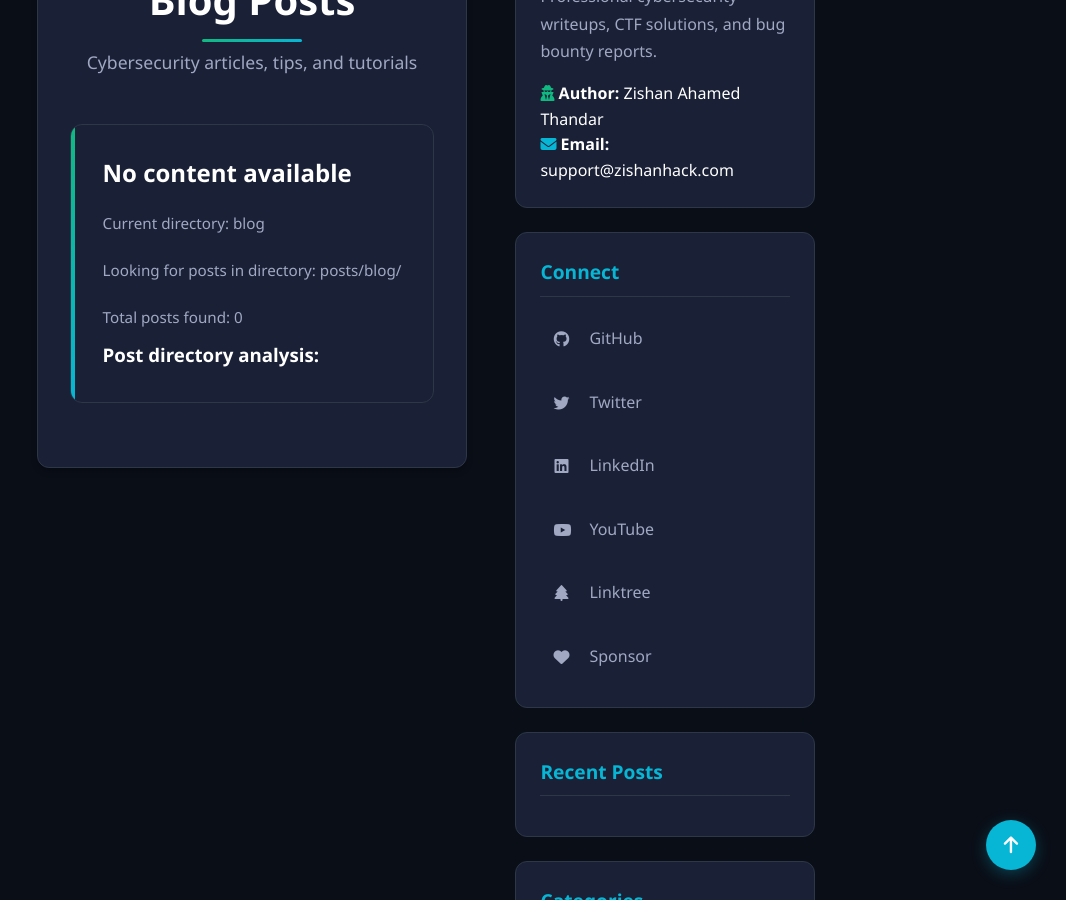
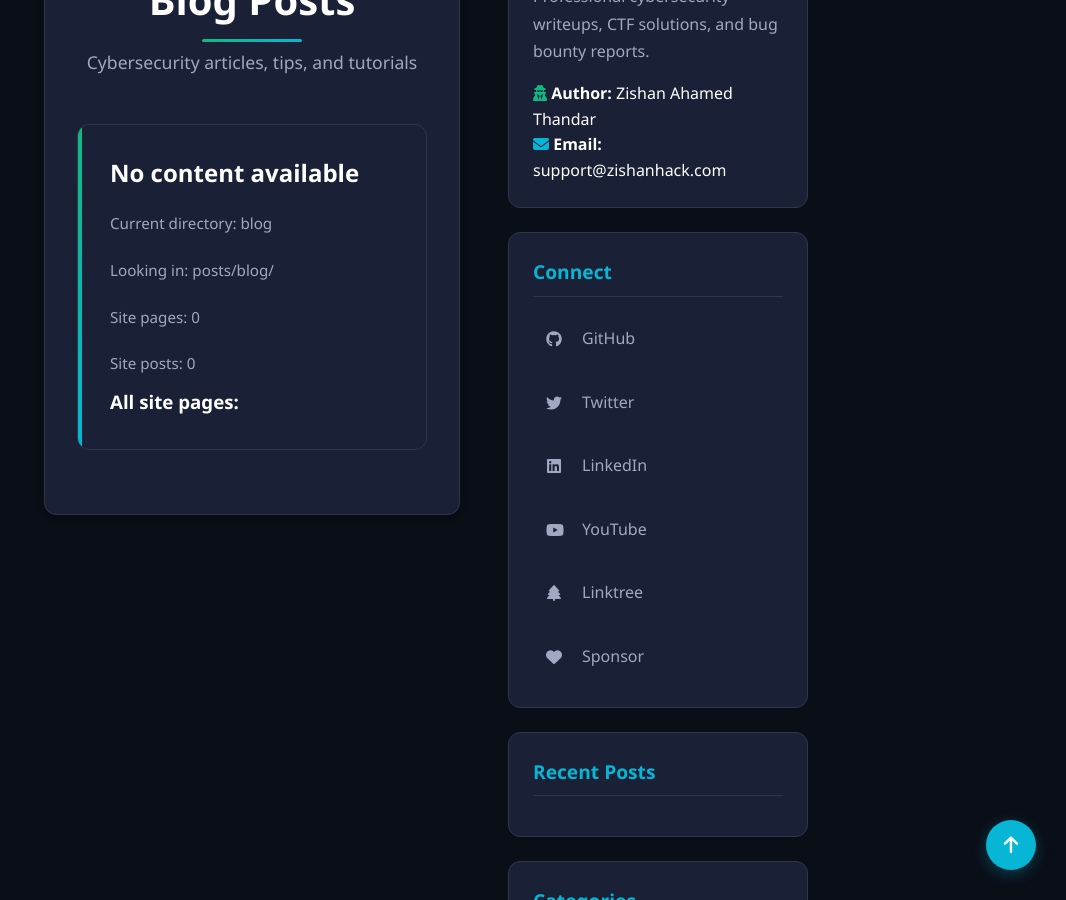
Before and after one commit to ZishanAdThandar/WriteUps, a Jekyll site: the page built from posts/blog/index.md, in a window 1280 px wide and 900 px high, scrolled down 378 px. Shown: the whole window, without its empty margins (214-1280 px from the left). Built offline with Jekyll 4.4.1, drawn with Linux system fonts in a browser that asks for light colours.

Commit message:
modified:   _layouts/list.html

```diff
--- a/_layouts/list.html
+++ b/_layouts/list.html
@@ -14,44 +14,44 @@
     {% comment %} Get the directory name from the current page's URL {% endcomment %}
     {% assign current_dir = page.url | split: '/' | slice: 2 | first %}
 
-    {% comment %} Debug info {% endcomment %}
-    <!-- Current directory from URL: {{ current_dir }} -->
-    <!-- Page URL: {{ page.url }} -->
-    <!-- Page category: {{ page.category }} -->
-    <!-- Site posts count: {{ site.posts.size }} -->
+    {% comment %} Debug Jekyll processing {% endcomment %}
+    <!-- Current directory: {{ current_dir }} -->
+    <!-- Site posts: {{ site.posts.size }} -->
+    <!-- Site pages: {{ site.pages.size }} -->
+    <!-- Site documents: {{ site.documents.size }} -->
 
-    {% assign display_posts = false %}
+    {% assign found_content = false %}
 
-    {% comment %} Loop through all posts to find ones in this directory {% endcomment %}
-    {% for post in site.posts %}
-      {% unless post.path contains 'imaginaryctf' or post.path contains 'index' or post.path contains 'README' %}
-        {% comment %} Check if post is in the current directory {% endcomment %}
-        {% assign post_dir = post.path | split: '/' | slice: 1 | first %}
+    {% comment %} Try using site.pages instead of site.posts {% endcomment %}
+    {% for page_item in site.pages %}
+      {% unless page_item.path contains 'imaginaryctf' or page_item.path contains 'index' or page_item.path contains 'README' %}
+        {% comment %} Check if page is in the current directory {% endcomment %}
+        {% assign page_dir = page_item.path | split: '/' | slice: 1 | first %}
 
-        {% if post_dir == current_dir %}
-          {% assign display_posts = true %}
+        {% if page_dir == current_dir %}
+          {% assign found_content = true %}
           <article class="list-item">
-            <a href="{{ post.url | relative_url }}">
+            <a href="{{ page_item.url | relative_url }}">
               <h2 class="list-item-title">
-                {{ post.title | default: post.name }}
+                {{ page_item.title | default: page_item.name }}
               </h2>
 
-              {% if post.description %}
+              {% if page_item.description %}
                 <p class="list-item-desc">
-                  {{ post.description | truncate: 160 }}
+                  {{ page_item.description | truncate: 160 }}
                 </p>
-              {% elsif post.excerpt %}
+              {% elsif page_item.excerpt %}
                 <p class="list-item-desc">
-                  {{ post.excerpt | strip_html | truncate: 160 }}
+                  {{ page_item.excerpt | strip_html | truncate: 160 }}
                 </p>
               {% endif %}
 
               <div class="list-meta">
                 <span class="list-category">{{ current_dir | capitalize }}</span>
-                {% if post.date %}
+                {% if page_item.date %}
                   <span class="list-date">
                     <i class="fas fa-calendar-alt"></i>
-                    {{ post.date | date: "%B %d, %Y" }}
+                    {{ page_item.date | date: "%B %d, %Y" }}
                   </span>
                 {% endif %}
               </div>
@@ -61,20 +61,16 @@
       {% endunless %}
     {% endfor %}
 
-    {% unless display_posts %}
+    {% unless found_content %}
       <article class="list-item empty">
         <h2>No content available</h2>
         <p>Current directory: {{ current_dir }}</p>
-        <p>Looking for posts in directory: posts/{{ current_dir }}/</p>
-        <p>Total posts found: {{ site.posts.size }}</p>
-        <h3>Post directory analysis:</h3>
-        {% for post in site.posts %}
-          {% assign post_path_parts = post.path | split: '/' %}
-          {% if post_path_parts.size > 1 %}
-            <p>- Path: {{ post.path }} | Directory: {{ post_path_parts[1] }} | Title: {{ post.title }}</p>
-          {% else %}
-            <p>- Path: {{ post.path }} | No directory | Title: {{ post.title }}</p>
-          {% endif %}
+        <p>Looking in: posts/{{ current_dir }}/</p>
+        <p>Site pages: {{ site.pages.size }}</p>
+        <p>Site posts: {{ site.posts.size }}</p>
+        <h3>All site pages:</h3>
+        {% for page_item in site.pages %}
+          <p>- Path: {{ page_item.path }} | Title: {{ page_item.title }} | URL: {{ page_item.url }}</p>
         {% endfor %}
       </article>
     {% endunless %}
```
